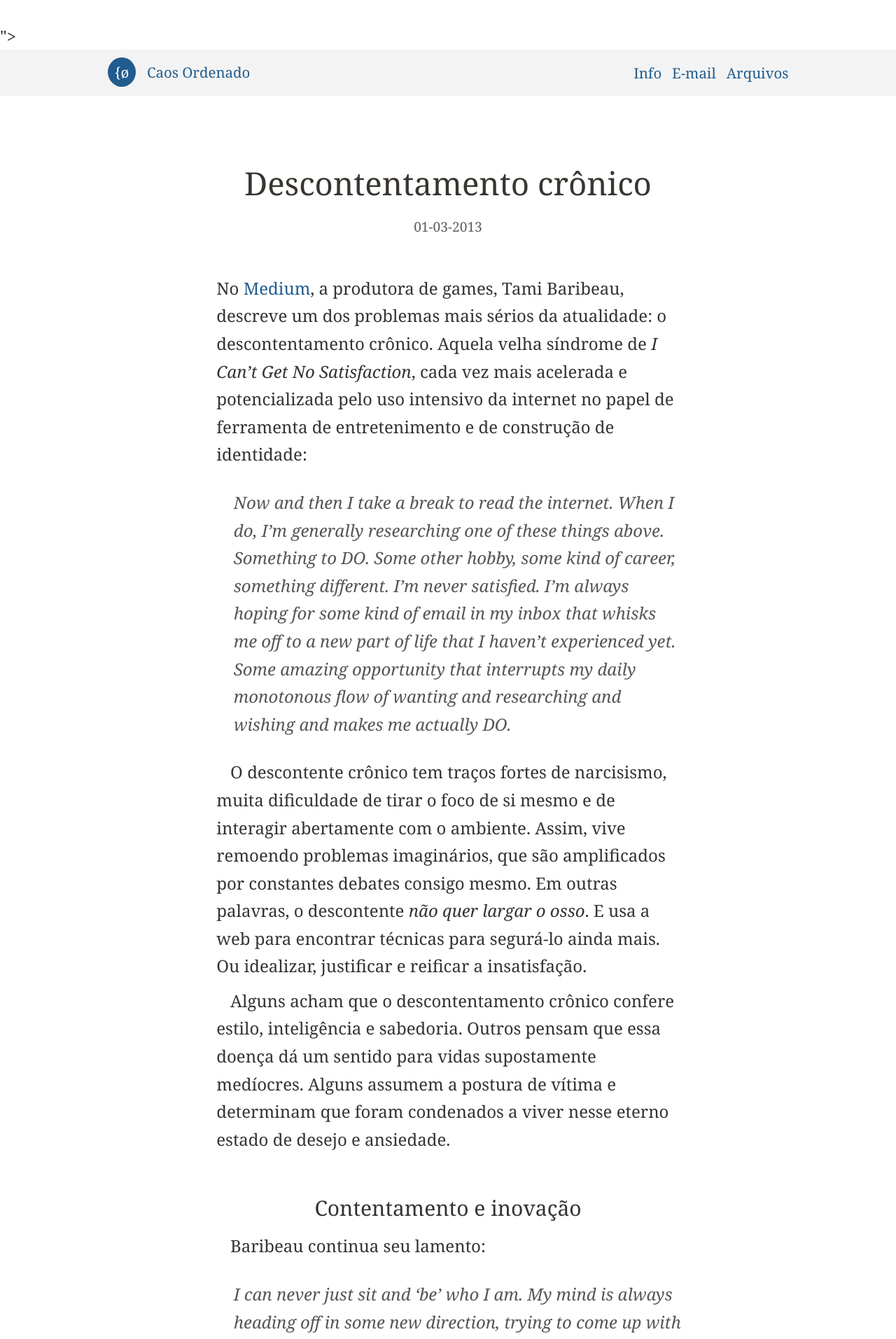
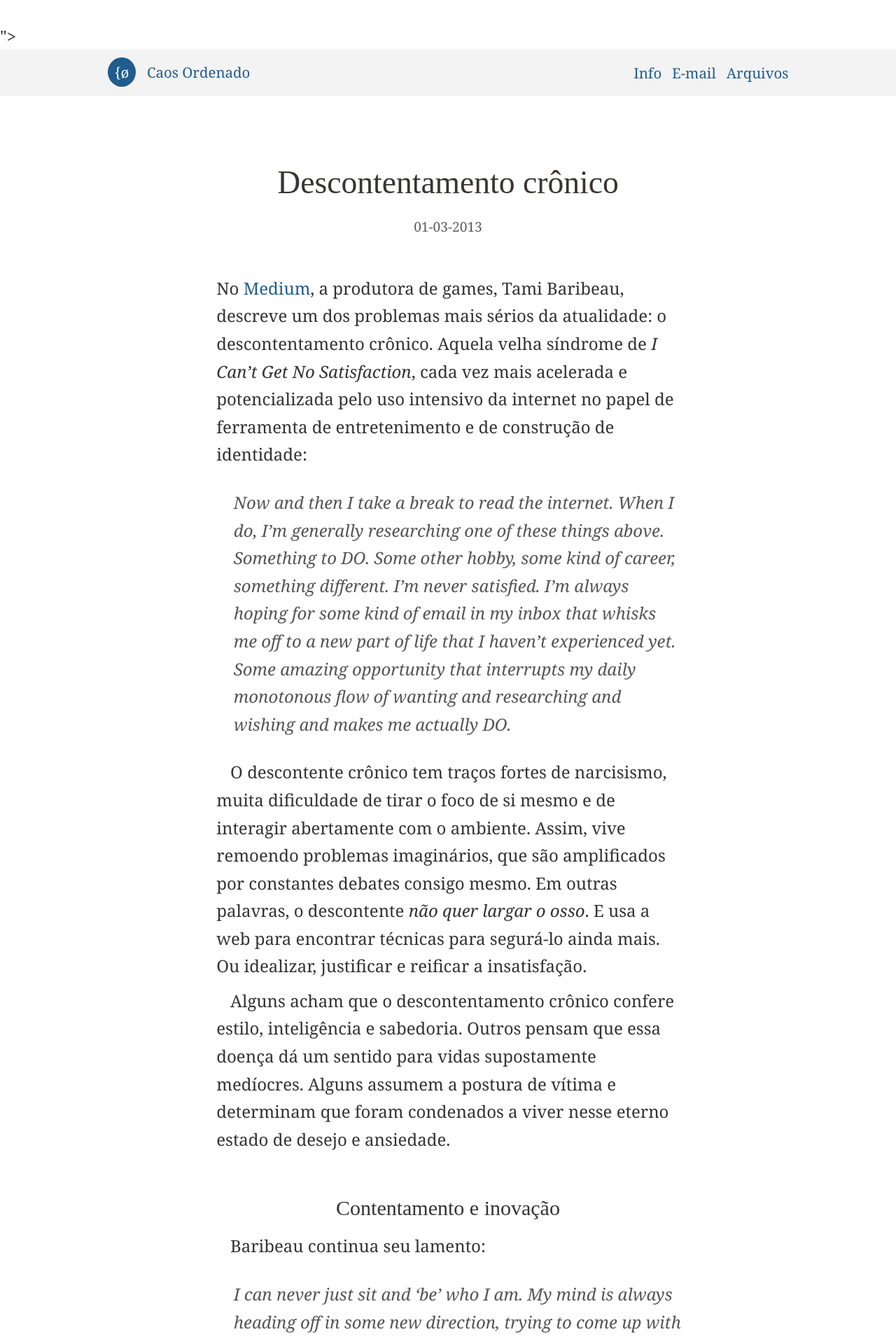
Before and after one commit to eduf/eduf.github.com, a Jekyll site: the page built from _posts/2013-03-01-descontentamento-cronico.md, in a window 1280 px wide. Shown: the part 337-2250 px from the top of the page at 70% size. Built offline with Jekyll 4.4.1, drawn with Linux system fonts in a browser that asks for light colours; nearby versions of some CDN libraries; comment, search, counter and statistics services are not loaded.

Commit message:
Testando Abril Display

```diff
--- a/stylesheets/foundation.css
+++ b/stylesheets/foundation.css
@@ -128,6 +128,7 @@ img {
 /* Tipografia */
 
 h1,h2,h3,h4 {
+	font-family: "abril-display-1","abril-display-2";
 	font-weight: 400;
 	margin: 0;
 	padding: 30px 0 15px 0;
```
Also changed, not shown: stylesheets/foundation.min.css.
